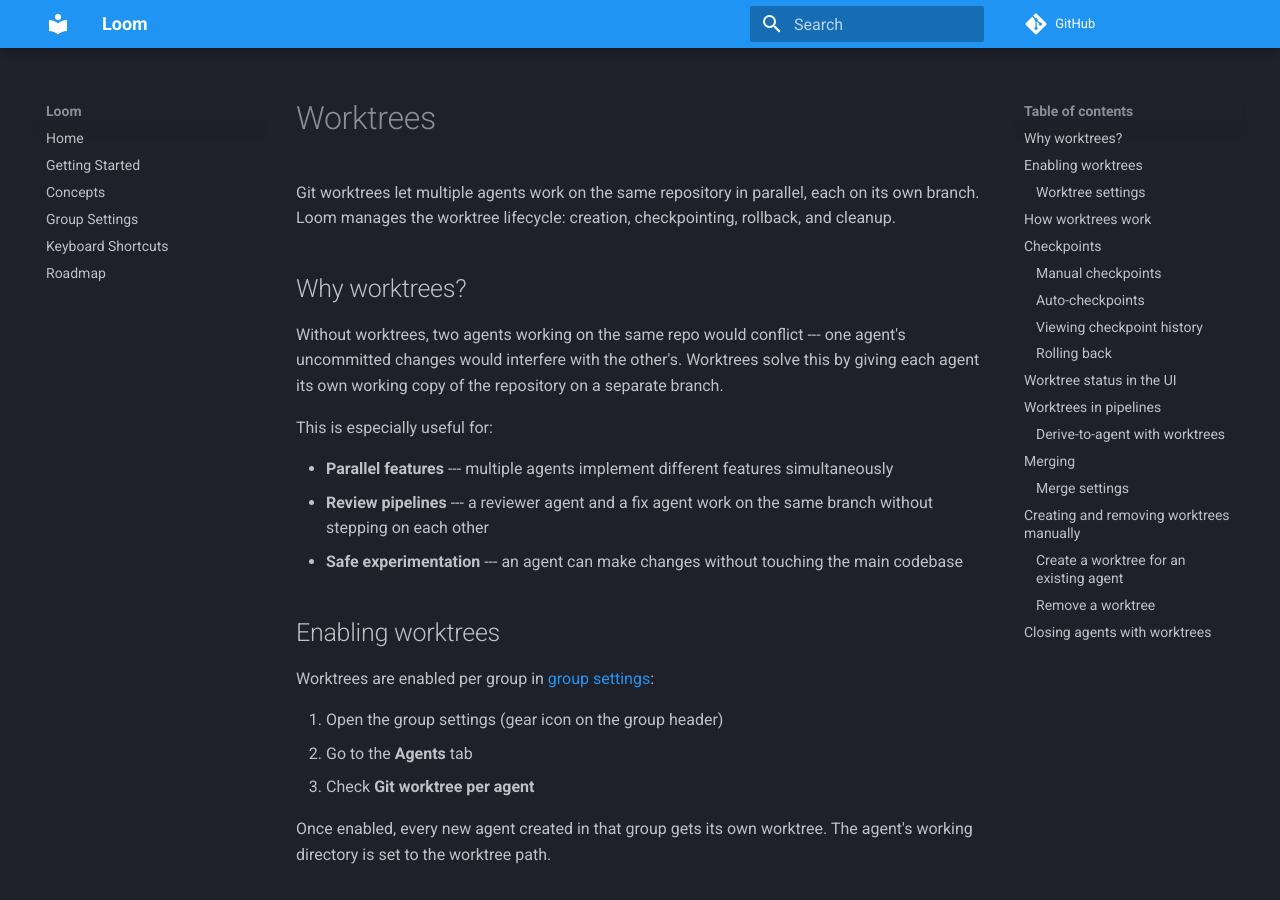
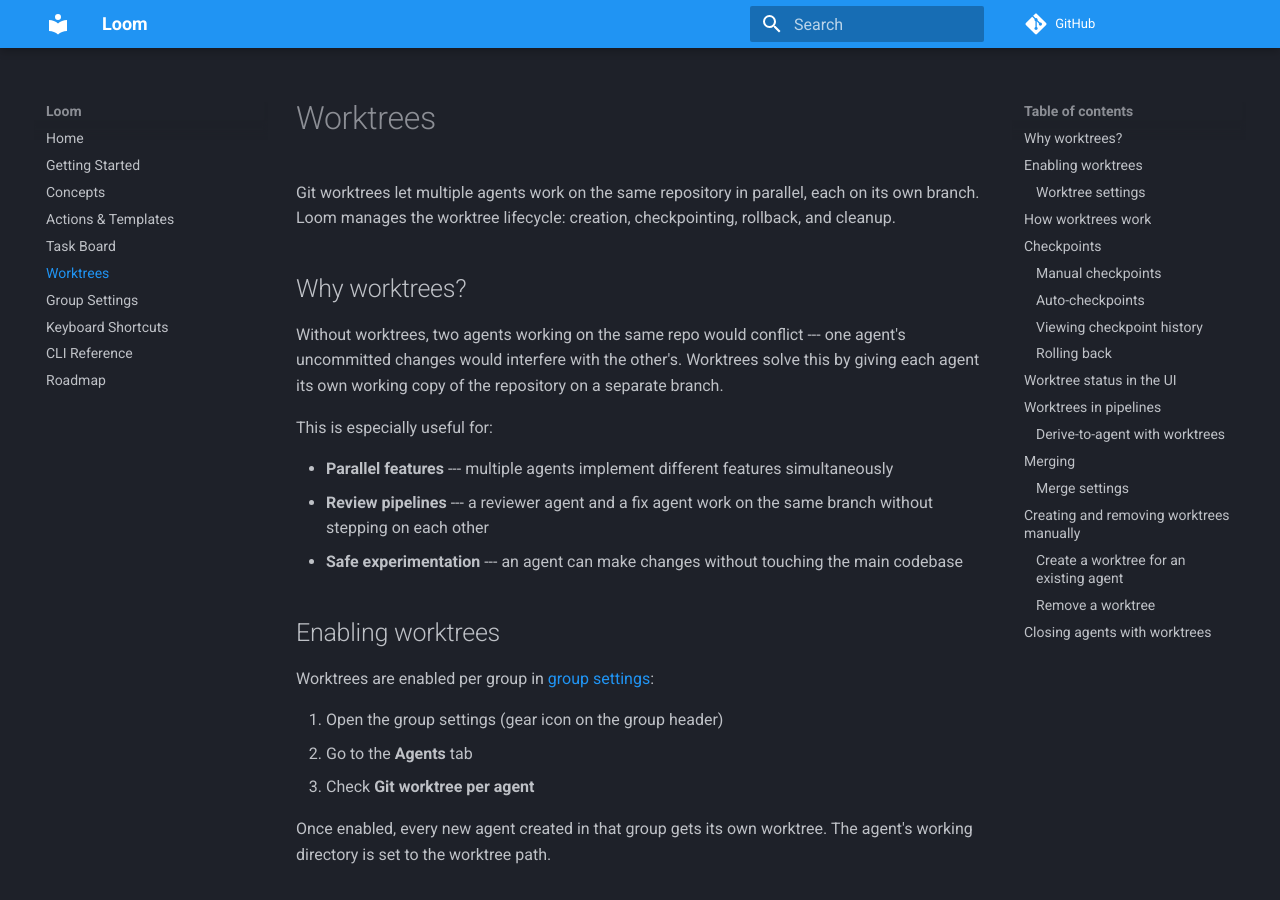
Before and after one commit to runtorque/torque, an MkDocs documentation site: the page built from docs/worktrees.md, in a window 1280 px wide and 900 px high. Built offline with MkDocs 1.6.1 and Material for MkDocs 9.7.7, drawn with Linux system fonts in a browser that asks for light colours; comment, search, counter and statistics services are not loaded.

Commit message:
docs: add new pages to mkdocs nav
Co-Authored-By: Claude Opus 4.6 (1M context) <noreply@anthropic.com>

```diff
--- a/mkdocs.yml
+++ b/mkdocs.yml
@@ -26,6 +26,10 @@ nav:
   - Home: index.md
   - Getting Started: getting-started.md
   - Concepts: concepts.md
+  - Actions & Templates: actions.md
+  - Task Board: board.md
+  - Worktrees: worktrees.md
   - Group Settings: group-settings.md
   - Keyboard Shortcuts: keyboard-shortcuts.md
+  - CLI Reference: cli.md
   - Roadmap: roadmap.md
```
